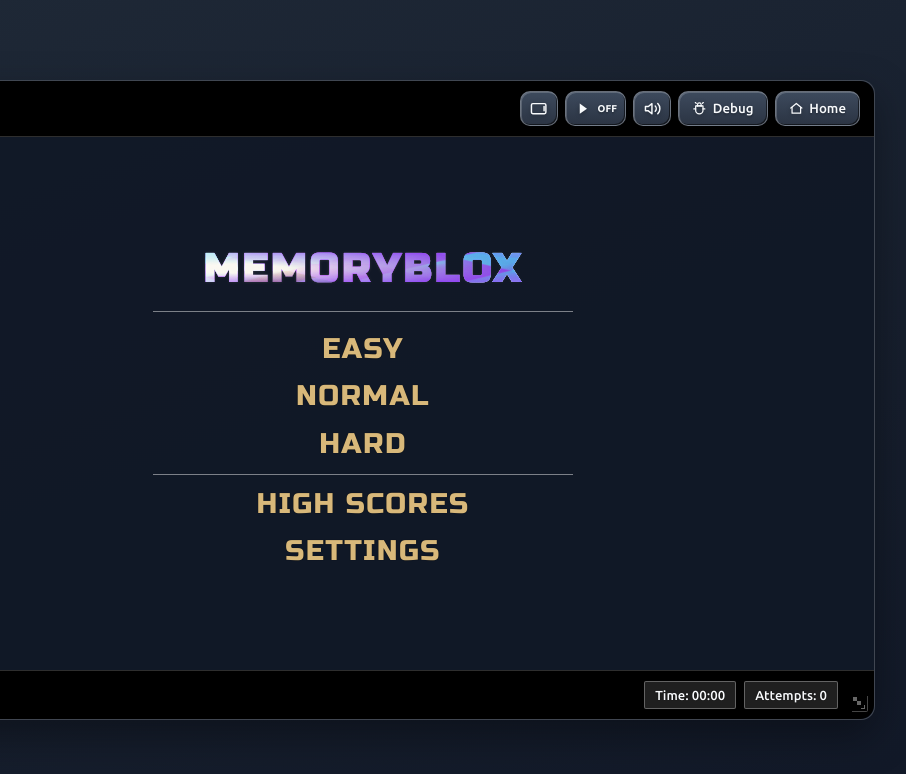
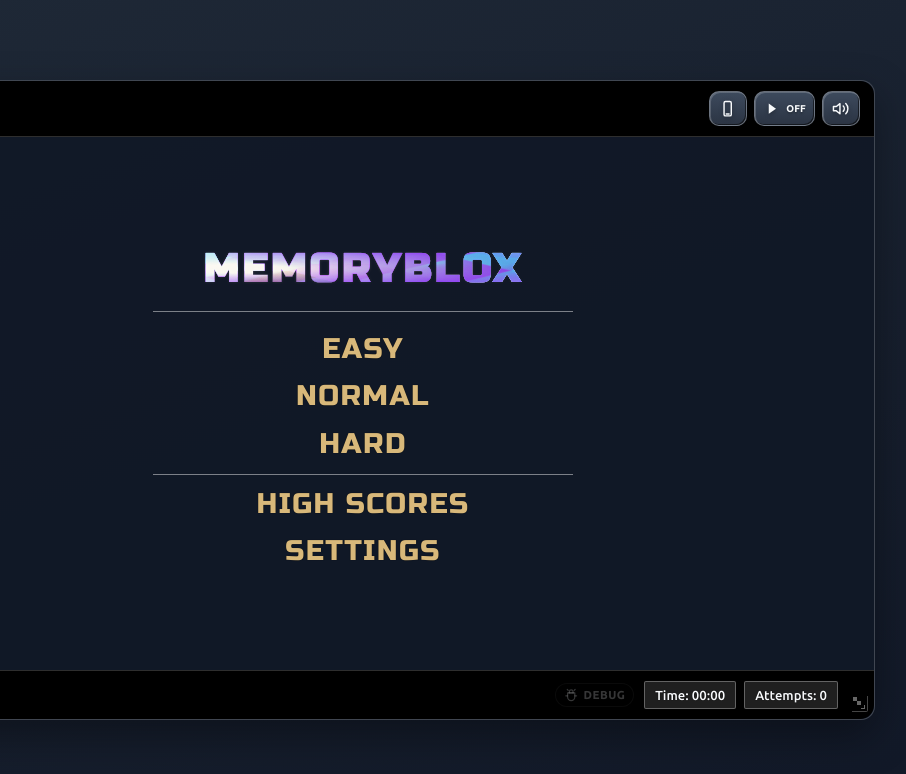
Before and after one commit to satyrlord/mb, a website with bundled scripts: page index.html in a window 1280 px wide. Shown: the full height of the page, 277-1183 px from the left. Built offline with nearby package versions, Linux system fonts and the light colour scheme; files whose address does not match are found by name.

Commit message:
minor styling fixes

```diff
--- a/index.html
+++ b/index.html
@@ -17,16 +17,6 @@
           <button id="orientationToggleButton" class="btn btn-secondary btn-icon-only u-shadow-physical" type="button" aria-label="Switch to portrait mode" title="Switch to portrait mode" hidden><span class="btn-icon-lg" aria-hidden="true"><svg id="orientationLandscapeIcon" class="orientation-icon-svg u-shadow-physical" viewBox="0 0 24 24" fill="none" stroke="currentColor" stroke-width="2" stroke-linecap="round" stroke-linejoin="round"><rect x="2" y="5" width="20" height="14" rx="2"/><line x1="19.5" y1="9" x2="19.5" y2="15"/></svg><svg id="orientationPortraitIcon" class="orientation-icon-svg u-shadow-physical" viewBox="0 0 24 24" fill="none" stroke="currentColor" stroke-width="2" stroke-linecap="round" stroke-linejoin="round" hidden><rect x="7" y="2" width="10" height="20" rx="2"/><line x1="10" y1="19.5" x2="14" y2="19.5"/></svg></span></button>
           <button id="muteMusicButton" class="btn btn-secondary btn-icon-only u-shadow-physical" type="button" aria-pressed="false" aria-label="Play music" title="Play music"><span class="btn-icon-lg" aria-hidden="true"><svg id="muteMusicIconOn" class="btn-icon-svg u-shadow-physical" viewBox="0 0 24 24" fill="none" stroke="currentColor" stroke-width="2" stroke-linecap="round" stroke-linejoin="round" hidden><path d="M8 5h3v14H8z"></path><path d="M13 5h3v14h-3z"></path></svg><svg id="muteMusicIconOff" class="btn-icon-svg u-shadow-physical" viewBox="0 0 24 24" fill="currentColor" stroke="none"><path d="M8 5v14l10-7z"></path></svg></span><span id="muteMusicStateText" class="music-toggle-state u-shadow-physical" aria-hidden="true">OFF</span></button>
           <button id="muteSoundButton" class="btn btn-secondary btn-icon-only u-shadow-physical" type="button" aria-label="Mute sound effects" title="Mute sound effects"><span class="btn-icon-lg" aria-hidden="true"><svg class="btn-icon-svg u-shadow-physical" viewBox="0 0 24 24" fill="none" stroke="currentColor" stroke-width="2" stroke-linecap="round" stroke-linejoin="round"><path d="M11 5 6 9H2v6h4l5 4V5z"></path><path d="M15.54 8.46a5 5 0 0 1 0 7.07"></path><path d="M19.07 4.93a10 10 0 0 1 0 14.14"></path></svg></span></button>
-          <div id="debugMenuRoot" class="debug-menu-root">
-            <button id="debugMenuButton" class="btn btn-secondary u-shadow-physical" type="button" aria-haspopup="menu" aria-expanded="false" aria-controls="debugMenuPanel"><span class="btn-icon" aria-hidden="true"><svg class="btn-icon-svg u-shadow-physical" viewBox="0 0 24 24" fill="none" stroke="currentColor" stroke-width="2" stroke-linecap="round" stroke-linejoin="round"><path d="M8 8h8"></path><path d="M9 8V6a3 3 0 0 1 6 0v2"></path><path d="M6 8h12v7a6 6 0 0 1-12 0V8z"></path><path d="M3 13h3"></path><path d="M18 13h3"></path><path d="M7 4 5.5 2.5"></path><path d="M17 4l1.5-1.5"></path></svg></span>Debug</button>
-            <div id="debugMenuPanel" class="debug-menu-panel" role="menu" hidden>
-              <button id="debugDemoButton" class="debug-menu-item u-shadow-physical" type="button" role="menuitem">Demo</button>
-              <button id="debugWinButton" class="debug-menu-item u-shadow-physical" type="button" role="menuitem">Win</button>
-              <button id="debugTilesButton" class="debug-menu-item u-shadow-physical" type="button" role="menuitem">Tiles</button>
-              <button id="debugSvgImportsButton" class="debug-menu-item u-shadow-physical" type="button" role="menuitem">SVG imports</button>
-              <button id="debugFlipTilesButton" class="debug-menu-item u-shadow-physical" type="button" role="menuitem">Flip Tiles</button>
-            </div>
-          </div>
           <button id="menuButton" class="btn btn-secondary u-shadow-physical" type="button"><span class="btn-icon" aria-hidden="true"><svg class="btn-icon-svg u-shadow-physical" viewBox="0 0 24 24" fill="none" stroke="currentColor" stroke-width="2" stroke-linecap="round" stroke-linejoin="round"><path d="M3 11.5 12 4l9 7.5"></path><path d="M5 10.5V20h14v-9.5"></path></svg></span>Home</button>
         </div>
       </header>
@@ -186,6 +176,17 @@
           Tap or click to enable menu music.
         </p>
 
+        <div id="debugMenuRoot" class="debug-menu-root debug-menu-root-bottom">
+          <button id="debugMenuButton" class="debug-menu-button debug-label u-shadow-physical" type="button" aria-haspopup="menu" aria-expanded="false" aria-controls="debugMenuPanel"><span class="btn-icon" aria-hidden="true"><svg class="btn-icon-svg u-shadow-physical" viewBox="0 0 24 24" fill="none" stroke="currentColor" stroke-width="2" stroke-linecap="round" stroke-linejoin="round"><path d="M8 8h8"></path><path d="M9 8V6a3 3 0 0 1 6 0v2"></path><path d="M6 8h12v7a6 6 0 0 1-12 0V8z"></path><path d="M3 13h3"></path><path d="M18 13h3"></path><path d="M7 4 5.5 2.5"></path><path d="M17 4l1.5-1.5"></path></svg></span>Debug</button>
+          <div id="debugMenuPanel" class="debug-menu-panel" role="menu" hidden>
+            <button id="debugDemoButton" class="debug-menu-item u-shadow-physical" type="button" role="menuitem">Demo</button>
+            <button id="debugWinButton" class="debug-menu-item u-shadow-physical" type="button" role="menuitem">Win</button>
+            <button id="debugTilesButton" class="debug-menu-item u-shadow-physical" type="button" role="menuitem">Tiles</button>
+            <button id="debugSvgImportsButton" class="debug-menu-item u-shadow-physical" type="button" role="menuitem">SVG imports</button>
+            <button id="debugFlipTilesButton" class="debug-menu-item u-shadow-physical" type="button" role="menuitem">Flip Tiles</button>
+          </div>
+        </div>
+
         <div class="bottombar-stats">
           <p class="stat u-shadow-physical">Time: <span id="timeValue">00:00</span></p>
           <p class="stat u-shadow-physical">Attempts: <span id="attemptsValue">0</span></p>
--- a/src/index.ts
+++ b/src/index.ts
@@ -139,8 +139,8 @@ const muteMusicStateText = requireElement<HTMLElement>("#muteMusicStateText");
 const muteSoundButton = requireElement<HTMLButtonElement>("#muteSoundButton");
 const menuButton = requireElement<HTMLButtonElement>("#menuButton");
 const orientationToggleButton = requireElement<HTMLButtonElement>("#orientationToggleButton");
-const orientationLandscapeIcon = requireElement<HTMLElement>("#orientationLandscapeIcon");
-const orientationPortraitIcon = requireElement<HTMLElement>("#orientationPortraitIcon");
+const orientationLandscapeIcon = requireElement<SVGSVGElement>("#orientationLandscapeIcon");
+const orientationPortraitIcon = requireElement<SVGSVGElement>("#orientationPortraitIcon");
 const menuHighScoresButton = requireElement<HTMLButtonElement>("#menuHighScoresButton");
 const menuSettingsButton = requireElement<HTMLButtonElement>("#menuSettingsButton");
 const leaderboardStatusElement = requireElement<HTMLElement>("#leaderboardStatus");
@@ -366,6 +366,7 @@ const resetForNewGame = (): void => {
 interface FrameLayoutConfig {
   frame: FrameName;
   topbarLabel: string;
+  menuButtonHidden: boolean;
   menuBottomRepoHidden: boolean;
   statusMessageHidden: boolean;
   audioUnlockNoticeHidden: boolean;
@@ -379,6 +380,7 @@ const configureFrame = (cfg: FrameLayoutConfig): void => {
   setActiveFrame(cfg.frame);
   topbarMenuLabel.textContent = cfg.topbarLabel;
   topbarMenuLabel.hidden = false;
+  menuButton.hidden = cfg.menuButtonHidden;
   menuBottomRepo.hidden = cfg.menuBottomRepoHidden;
   statusMessageElement.hidden = cfg.statusMessageHidden;
   audioUnlockNoticeElement.hidden = cfg.audioUnlockNoticeHidden;
@@ -392,6 +394,7 @@ const showLeaderboardFrame = (): void => {
   configureFrame({
     frame: "leaderboard",
     topbarLabel: "High Scores",
+    menuButtonHidden: false,
     menuBottomRepoHidden: false,
     statusMessageHidden: true,
     audioUnlockNoticeHidden: true,
@@ -489,6 +492,7 @@ const showMenuFrame = (): void => {
   configureFrame({
     frame: "menu",
     topbarLabel: "Select a difficulty",
+    menuButtonHidden: true,
     menuBottomRepoHidden: false,
     statusMessageHidden: true,
     audioUnlockNoticeHidden: false,
@@ -507,6 +511,7 @@ const showGameFrame = (): void => {
   configureFrame({
     frame: "game",
     topbarLabel: "MEMORYBLOX",
+    menuButtonHidden: false,
     menuBottomRepoHidden: true,
     statusMessageHidden: false,
     audioUnlockNoticeHidden: true,
@@ -520,6 +525,7 @@ const showDebugTilesFrame = (): void => {
   configureFrame({
     frame: "debugTiles",
     topbarLabel: "Debug: Tiles",
+    menuButtonHidden: false,
     menuBottomRepoHidden: true,
     statusMessageHidden: false,
     audioUnlockNoticeHidden: true,
@@ -534,6 +540,7 @@ const showSettingsFrame = (): void => {
   configureFrame({
     frame: "settings",
     topbarLabel: "Settings",
+    menuButtonHidden: false,
     menuBottomRepoHidden: false,
     statusMessageHidden: true,
     audioUnlockNoticeHidden: true,
--- a/src/leaderboard.ts
+++ b/src/leaderboard.ts
@@ -56,8 +56,8 @@ const LEADERBOARD_SCORE_ATTEMPTS_PENALTY_MS = 1500;
 const LEADERBOARD_BASE_SCORE_DIVIDEND = 1_000_000;
 const LEADERBOARD_SCORE_SCALE_FACTOR = 1_000;
 const LEADERBOARD_DEBUG_SCORE_EXTRA_REDUCTION_FACTOR = 0.08;
-const LEADERBOARD_DEBUG_WIN_MODE_REDUCTION_FACTOR = 0.4;
-const LEADERBOARD_DEBUG_TILES_MODE_REDUCTION_FACTOR = 0.2;
+const LEADERBOARD_DEBUG_WIN_MODE_REDUCTION_FACTOR = 0.04;
+const LEADERBOARD_DEBUG_TILES_MODE_REDUCTION_FACTOR = 0.02;
 const LEADERBOARD_PORTRAIT_BONUS_FACTOR = 1.2;
 const LEGACY_EMOJI_SET_ID = "legacy";
 const LEGACY_EMOJI_SET_LABEL = "Legacy Set";
--- a/src/orientation-controller.ts
+++ b/src/orientation-controller.ts
@@ -27,9 +27,18 @@ export const getEffectiveDifficulty = (
 
 export interface OrientationToggleElements {
   button: HTMLButtonElement;
-  landscapeIcon: HTMLElement;
-  portraitIcon: HTMLElement;
+  landscapeIcon: SVGElement;
+  portraitIcon: SVGElement;
 }
+
+const setElementHidden = (element: Element, hidden: boolean): void => {
+  if (hidden) {
+    element.setAttribute("hidden", "");
+    return;
+  }
+
+  element.removeAttribute("hidden");
+};
 
 export const updateOrientationToggleButton = (
   elements: OrientationToggleElements,
@@ -39,8 +48,8 @@ export const updateOrientationToggleButton = (
   const label = isPortrait ? "Switch to landscape mode" : "Switch to portrait mode";
   elements.button.setAttribute("aria-label", label);
   elements.button.setAttribute("title", label);
-  elements.landscapeIcon.hidden = isPortrait;
-  elements.portraitIcon.hidden = !isPortrait;
+  setElementHidden(elements.landscapeIcon, !isPortrait);
+  setElementHidden(elements.portraitIcon, isPortrait);
 };
 
 export interface OrientationBoardLayoutTarget {
--- a/styles.css
+++ b/styles.css
@@ -310,9 +310,69 @@ body {
   z-index: 55;
 }
 
+.debug-menu-root-bottom {
+  align-items: center;
+  margin-left: auto;
+}
+
+.debug-menu-button {
+  font: inherit;
+}
+
+.debug-label {
+  display: inline-flex;
+  align-items: center;
+  gap: 0.35rem;
+  padding: 4px 8px;
+  border: 1px solid color-mix(in srgb, var(--color-bar-border) 55%, transparent);
+  border-radius: 999px;
+  background: color-mix(in srgb, var(--color-bar-bg) 28%, transparent);
+  color: color-mix(in srgb, var(--color-status) 52%, transparent);
+  font-size: 0.72rem;
+  font-weight: 600;
+  letter-spacing: 0.04em;
+  line-height: 1;
+  text-transform: uppercase;
+  opacity: 0.42;
+  cursor: pointer;
+  transition:
+    opacity 140ms ease,
+    color 140ms ease,
+    border-color 140ms ease,
+    background-color 140ms ease;
+}
+
+.debug-label .btn-icon {
+  display: inline-flex;
+  width: 0.9rem;
+  height: 0.9rem;
+}
+
+.debug-label .btn-icon-svg {
+  width: 100%;
+  height: 100%;
+}
+
+.debug-label:hover,
+.debug-label[aria-expanded="true"] {
+  opacity: 0.68;
+  color: color-mix(in srgb, var(--color-status) 72%, transparent);
+  border-color: color-mix(in srgb, var(--color-bar-border) 78%, transparent);
+  background: color-mix(in srgb, var(--color-bar-bg) 44%, transparent);
+}
+
+.debug-label:active {
+  opacity: 0.82;
+}
+
+.debug-label:focus-visible {
+  outline: 2px solid #93c5fd;
+  outline-offset: 2px;
+}
+
 .debug-menu-panel {
   position: absolute;
-  top: calc(100% + 6px);
+  bottom: calc(100% + 6px);
   left: 0;
   z-index: 999;
   min-width: 126px;
@@ -376,7 +436,7 @@ body {
 }
 
 .app-bottombar {
-  overflow: hidden;
+  overflow: visible;
 }
 
 @supports not (color: color-mix(in srgb, black 50%, white 50%)) {
@@ -429,7 +489,6 @@ body {
 }
 
 .bottombar-stats {
-  margin-left: auto;
   display: inline-flex;
   gap: 8px;
 }
```
Also changed, not shown: tests/index-win-flow.integration.test.ts (+2 -0 lines), tests/leaderboard.test.ts (+7 -0 lines), tests/orientation-controller.test.ts (+20 -6 lines), 1 other file.
